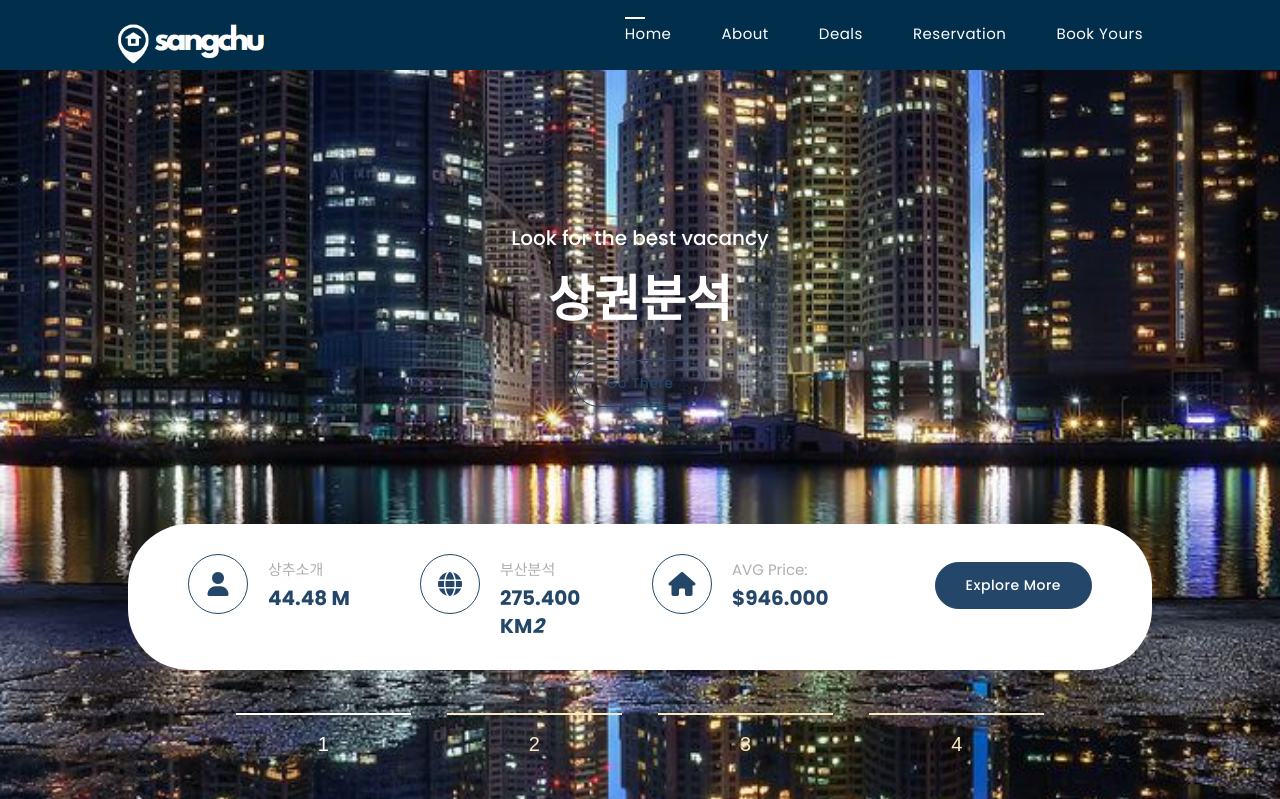
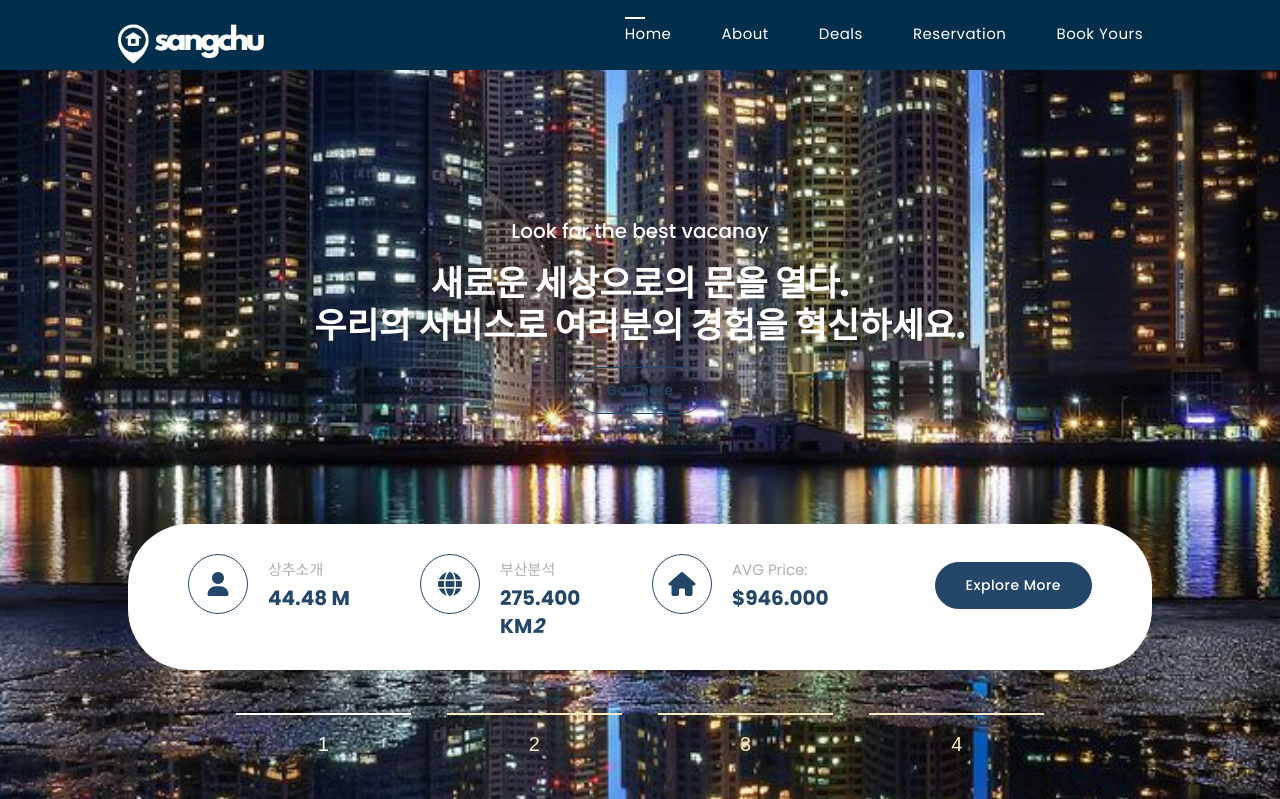
Before and after one commit to offensivesoup/Sangchu_Final_PJT, a Django app: page / in a window 1280 px wide. Shown: the top 799 px of the page. Run offline with Django 4.2, Linux system fonts and the light colour scheme; some libraries are stand-ins or nearby versions.

Commit message:
style: css

```diff
--- a/rootWEB/mainApp/templates/main/index.html
+++ b/rootWEB/mainApp/templates/main/index.html
@@ -87,7 +87,7 @@ https://templatemo.com/tm-580-woox-travel
           <div class="banner-inner-wrapper header-text">
             <div class="main-caption">
               <h2>Look for the best vacancy</h2>
-              <h1>상권분석</h1>
+              <h2 style="color:white;font-weight:bolder;font-size:35px">새로운 세상으로의 문을 열다. <br>우리의 서비스로 여러분의 경험을 혁신하세요.</h2>
               <div class="border-button"><a href="about.html">Go There</a></div>
             </div>
             <div class="container">
@@ -123,7 +123,7 @@ https://templatemo.com/tm-580-woox-travel
           <div class="banner-inner-wrapper header-text">
             <div class="main-caption">
               <h2>Ready for Change?</h2>
-              <h2>새로운 세상으로의 문을 열다. <br>우리의 서비스로 여러분의 경험을 혁신하세요.</h2>
+              <h2 style="color:white;font-weight:bolder;font-size:35px">매물찾기의 모든 것 <br>상추에서 쉽고 간단하게</h2>
               <div class="border-button"><a href="about.html">Go There</a></div>
             </div>
             <div class="container">
@@ -195,7 +195,7 @@ https://templatemo.com/tm-580-woox-travel
           <div class="banner-inner-wrapper header-text">
             <div class="main-caption">
               <h2>Look for the best vacancy</h2>
-              <h1>상권분석</h1>
+              <h2 style="color:white;font-weight:bolder;font-size:35px">상추로<br>나에게 딱 맞게</h2>
               <div class="border-button"><a href="about.html">Go There</a></div>
             </div>
             <div class="container">
```
